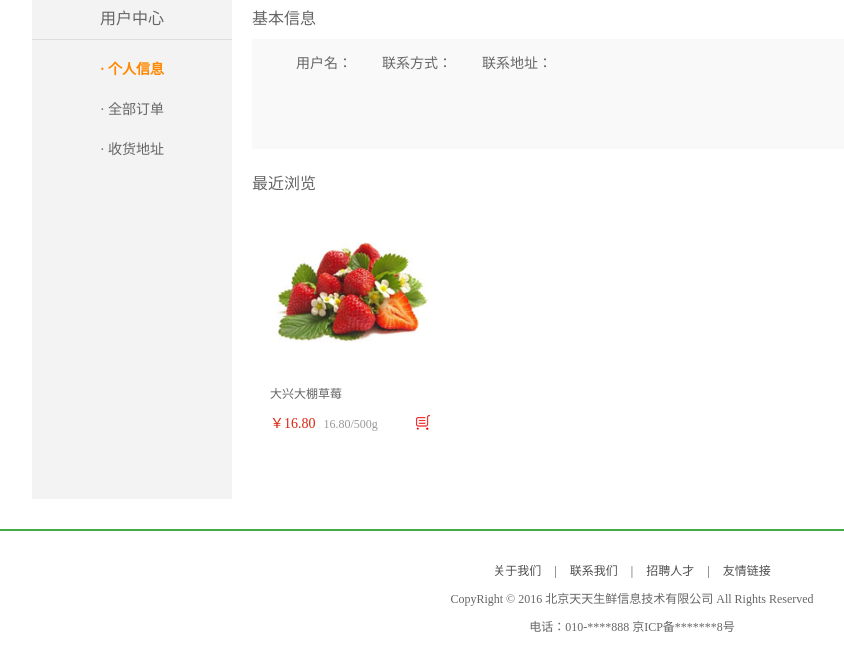
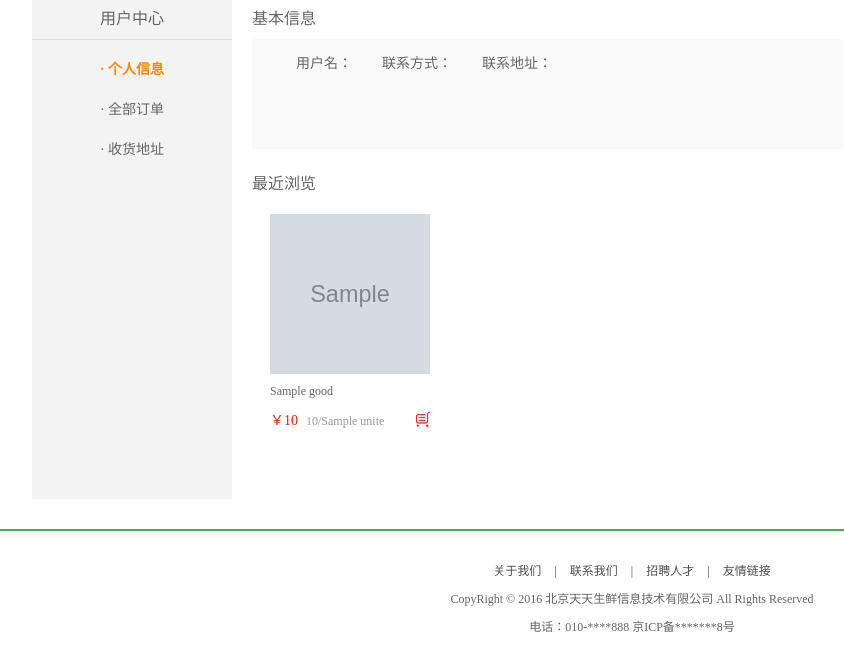
Before and after one commit to furuiyang0715/dailyfresh, a Django app: template templates/user_center_info.html in a window 1280 px wide. Shown: the part 146-800 px from the top of the page, without its empty margins (8-852 px from the left). Run offline with Django 3.2, Linux system fonts and the light colour scheme; tables that the repository leaves empty hold one stand-in row (values such as "Sample post"); the template is opened without the code that fills it: values that come from a table or form of the project are taken from there, most other values are stand-ins (such as "Sample title", 1, 10 or a date in 2020); grey boxes marked "Sample" are stand-in pictures; parts of the project's set-up code (start-up, migrations or seed data) failed here and were passed over.

Commit message:
历史浏览记录的前端完成

```diff
--- a/templates/user_center_info.html
+++ b/templates/user_center_info.html
@@ -74,16 +74,20 @@
 				<h3 class="common_title2">最近浏览</h3>
 				<div class="has_view_list">
 					<ul class="goods_type_list clearfix">
-
+						{% for goods in goods_li %}
 						<li>
-							<a href="detail.html"><img src="{% static 'images/goods/goods003.jpg' %}"></a>
-							<h4><a href="detail.html">大兴大棚草莓</a></h4>
+<!--							<a href="detail.html"><img src="{% static 'images/goods/goods003.jpg' %}"></a>-->
+							<a href="detail.html"><img src="{{ goods.image.url }}"></a>
+							<h4><a href="detail.html">{{ goods.name }}</a></h4>
 							<div class="operate">
-								<span class="prize">￥16.80</span>
-								<span class="unit">16.80/500g</span>
+								<span class="prize">￥{{ goods.price }}</span>
+								<span class="unit">{{ goods.price }}/{{ goods.unite }}</span>
 								<a href="#" class="add_goods" title="加入购物车"></a>
 							</div>
 						</li>
+						{% empty %}
+							无历史浏览记录
+						{% endfor %}
 
 					</ul>
 				</div>
```
